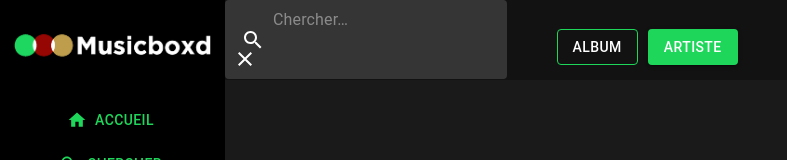
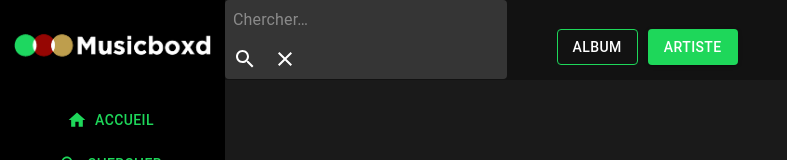
Before and after one commit to TommyIUT/Musicboxd, a React (Create React App) app in the folder front-musicboxd/: page /search in a window 1280 px wide. Shown: the top 160 px of the page, without its empty margins (0-787 px from the left). Built offline with nearby package versions, Linux system fonts and the light colour scheme.

Commit message:
page search fonctionnelle 100%

```diff
--- a/front-musicboxd/src/components/albumview.jsx
+++ b/front-musicboxd/src/components/albumview.jsx
@@ -17,7 +17,7 @@ export default function AlbumView({ user, setUser, isConnected, setIsConnected})
 
     return(
         <div className="albumView">
-            <Sidebar></Sidebar>
+            <Sidebar user={user} setUser={setUser} isConnected={isConnected} setIsConnected={setIsConnected}></Sidebar>
             blabla
         </div>
     )
--- a/front-musicboxd/src/components/searchView.jsx
+++ b/front-musicboxd/src/components/searchView.jsx
@@ -1,4 +1,4 @@
-import React, {  useState, useRef } from 'react';
+import React, {  useState, useRef, useEffect } from 'react';
 import Sidebar from './sidebar';
 import { styled, alpha } from '@mui/material/styles';
 import InputBase from '@mui/material/InputBase';
@@ -7,6 +7,7 @@ import SearchIcon from '@mui/icons-material/Search';
 import ClearIcon from '@mui/icons-material/Clear';
 import { IconButton } from '@mui/material';
 import Button from '@mui/material/Button';
+import {Link} from 'react-router-dom';
 
 import '../styles/searchView.css';
 
@@ -64,14 +65,16 @@ export default function SearchView({user, setUser, isConnected, setIsConnected})
     // Code pour effacer le contenu de la recherche
     setSearchValue('');
     inputRef.current.focus();
-    handleSearch('');
+    setAlbums([]);
+    setArtists([]);
   };
 
   const [selectedButton, setSelectedButton] = useState('artist');
 
   const handleButtonClick = (value) => {
+    setAlbums([]);
+    setArtists([]);
     setSelectedButton(value);
-    handleSearch('');
   };
 
   const SearchButtons = styled('div')(({ theme }) => ({
@@ -93,37 +96,42 @@ export default function SearchView({user, setUser, isConnected, setIsConnected})
     },
   }));
 
-  const handleSearch = async (search) => {
+  const handleSearch = async () => {
+    console.log('avant')
     try {
-      if (search === '') {
-        setResults([]);
-        setAlbums([]);
-        setArtists([]);
-        return;
-      }
 
-      const url = `https://api.deezer.com/search/${selectedButton}?q=${search}`;
+      setResults([]);
+      setAlbums([]);
+      setArtists([]);
+
+      const url = `https://api.deezer.com/search/${selectedButton}?q=${searchValue}`;
       const response = await fetch(`https://api.allorigins.win/get?url=${encodeURIComponent(url)}`);
       const data = await response.json();
-      const resultats = JSON.parse(data.contents);
-      setResults(resultats);
+      const resultats = JSON.parse(data.contents.replace(/[\u0000-\u001F\u007F-\u009F]/g, ''));
 
       const section = document.querySelector(".resultat");
       section.innerHTML = "";
 
-      if (selectedButton === 'album') {
+      console.log(resultats.data)
+
+      if (searchValue === '') {
+        setArtists([])
+        setAlbums([])
+      } else if (selectedButton === 'album') {
         const albumRes = resultats.data;
         setAlbums(albumRes);
-        console.log(albumRes);
+        setArtists([])
+
       } else {
         const artistRes = resultats.data;
         setArtists(artistRes);
-        console.log(artistRes);
+        setAlbums([])
       }
     } catch (error) {
       console.error(error);
     }
   };
+
 
   return (
     <div className="searchView">
@@ -132,19 +140,20 @@ export default function SearchView({user, setUser, isConnected, setIsConnected})
         <div className='recherche'>
         <Stack spacing={5} direction="row">
           <Search>
-            <SearchIconWrapper>
-              <SearchIcon />
-            </SearchIconWrapper>
+
             <StyledInputBase
               placeholder="Chercher…"
               inputRef={inputRef}
               inputProps={{ 'aria-label': 'search' }}
               value={searchValue}
               onChange={(e) =>{ setSearchValue(e.target.value);
-                handleSearch(e.target.value);
               }}
+              sx={{marginLeft:'-40px'}}
 
             />
+            <IconButton onClick={handleSearch} sx={{ color:"#FFFFFF"}}>
+              <SearchIcon />
+            </IconButton>
              <IconButton onClick={handleClearSearch} sx={{ color:"#FFFFFF"}}>
               <ClearIcon />
             </IconButton>
@@ -158,7 +167,22 @@ export default function SearchView({user, setUser, isConnected, setIsConnected})
         </div>
 
         <div className="resultat">
+        {albums.map((album) => (
+          <div className="album" key={album.id}>
+            <Link to={`/album/${album.id}`}>
+              <img src={album.cover} alt={album.title} />
+            </Link>
+          </div>
+        ))}
 
+        {artists.map((artist) => (
+          <div className="artist" key={artist.id}>
+            <h2>{artist.name}</h2>
+            <Link to={`/artist/${artist.id}`}>
+              <img src={artist.picture_medium} alt={artist.name} />
+            </Link>
+          </div>
+        ))}
         </div>
 
       </Stack>
```
